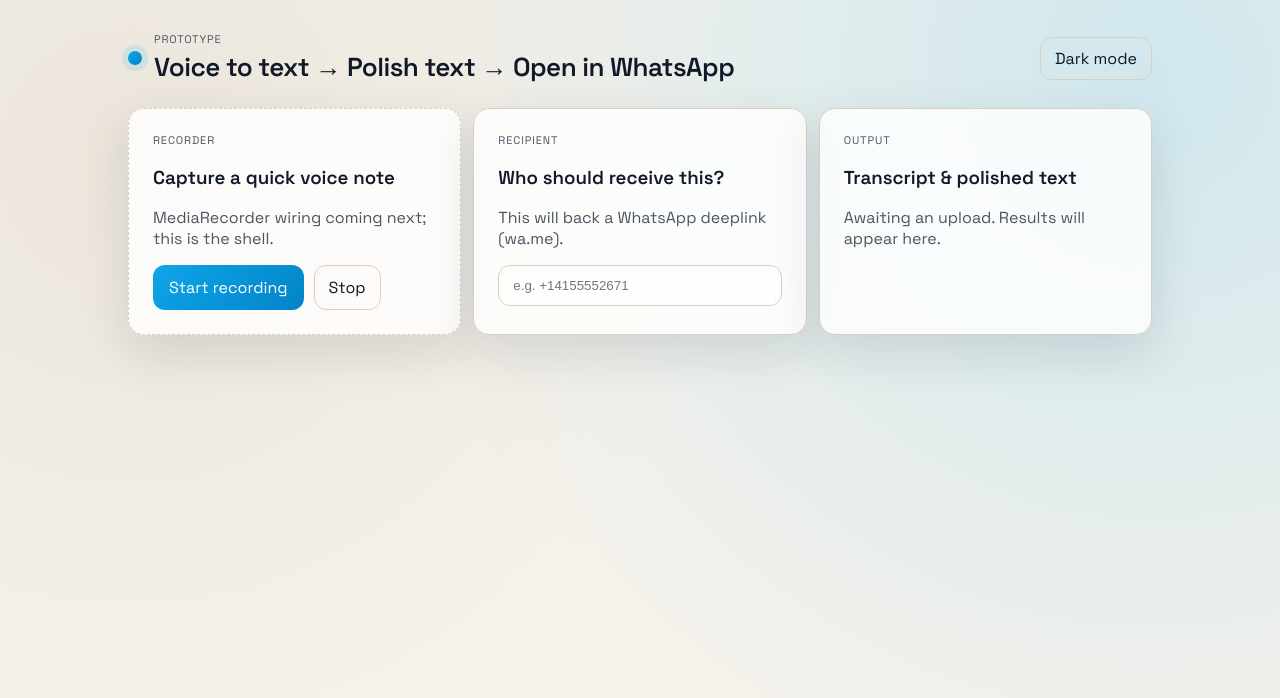
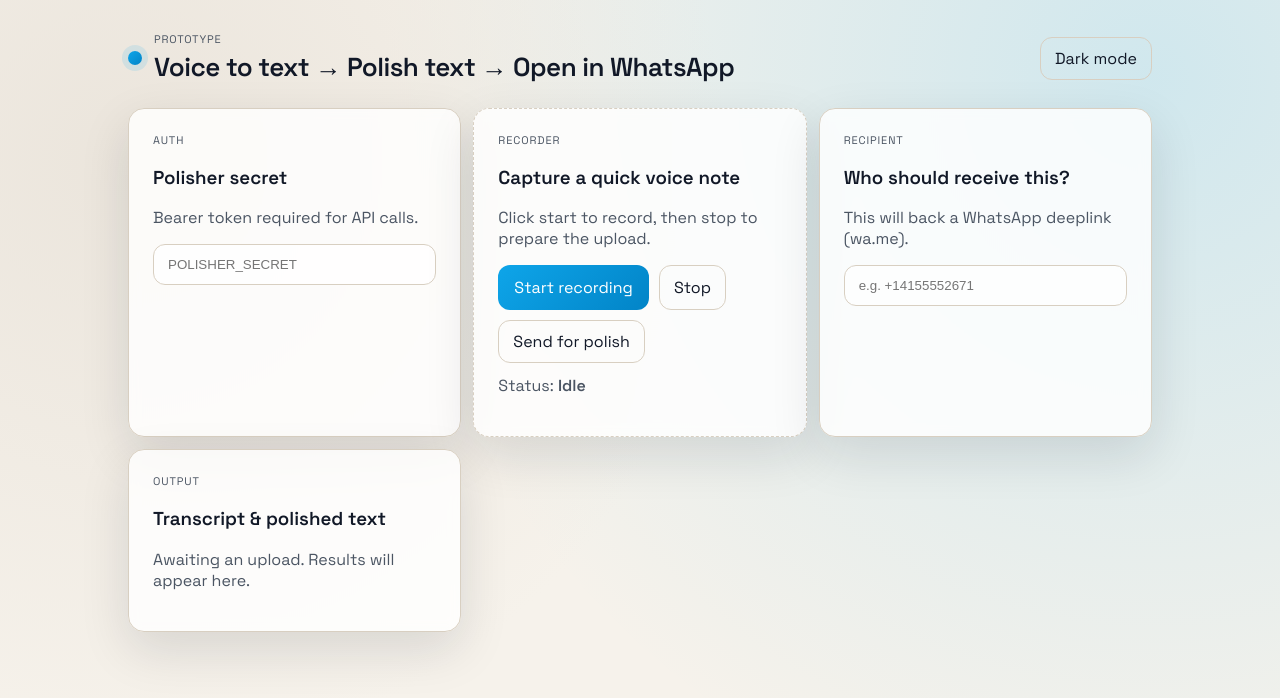
Before and after one commit to GearoidSugrue/voice-to-whatsapp, a Vue app in the folder web/: page / in a window 1280 px wide. Shown: the top 698 px of the page. Built offline with nearby package versions, Linux system fonts and the light colour scheme; no server answers.

Commit message:
Add recording and whatsapp logic and do some basic wiring up

```diff
--- a/web/src/App.vue
+++ b/web/src/App.vue
@@ -1,15 +1,47 @@
 <script setup lang="ts">
-import { ref } from 'vue'
+import { computed, ref } from 'vue'
 import RecorderPanel from './components/RecorderPanel.vue'
 import RecipientChooser from './components/RecipientChooser.vue'
 import OutputPanels from './components/OutputPanels.vue'
 import type { RecorderState, TranscriptResult } from './types'
 import { useTheme } from './composables/useTheme'
+import { useRecorder } from './composables/useRecorder'
+import { useRecipient } from './composables/useRecipient'
+import { polishAudio } from './lib/apiClient'
 
 const { theme, toggleTheme } = useTheme()
-const recorderState = ref<RecorderState>('idle')
-const recipient = ref('')
+const { state: recorderState, audioBlob, error: recorderError, startRecording, stopRecording } =
+  useRecorder()
+const { recipient } = useRecipient()
 const lastResult = ref<TranscriptResult>()
+const authToken = ref('')
+const isSubmitting = ref(false)
+const apiError = ref<string | null>(null)
+
+const canSubmit = computed(
+  () =>
+    !!audioBlob.value &&
+    !!authToken.value.trim() &&
+    recorderState.value !== 'recording' &&
+    !isSubmitting.value,
+)
+
+const submitAudio = async () => {
+  if (!audioBlob.value || !authToken.value) return
+  apiError.value = null
+  isSubmitting.value = true
+  recorderState.value = 'processing' as RecorderState
+  try {
+    const file = new File([audioBlob.value], 'audio.webm', { type: audioBlob.value.type })
+    const data = await polishAudio({ authToken: authToken.value, audio: file })
+    lastResult.value = data
+  } catch (err) {
+    apiError.value = err instanceof Error ? err.message : 'Failed to send audio'
+  } finally {
+    isSubmitting.value = false
+    recorderState.value = 'idle'
+  }
+}
 </script>
 
 <template>
@@ -28,9 +60,29 @@ const lastResult = ref<TranscriptResult>()
     </header>
 
     <main class="content grid">
-      <RecorderPanel :state="recorderState" />
+      <section class="panel auth">
+        <p class="eyebrow">Auth</p>
+        <h3>Polisher secret</h3>
+        <p class="muted">Bearer token required for API calls.</p>
+        <input v-model="authToken" type="password" name="auth" placeholder="POLISHER_SECRET" />
+      </section>
+
+      <RecorderPanel
+        :state="recorderState"
+        :can-submit="canSubmit"
+        :is-submitting="isSubmitting"
+        :error="recorderError"
+        @start="startRecording"
+        @stop="stopRecording"
+        @submit="submitAudio"
+      />
       <RecipientChooser v-model="recipient" />
-      <OutputPanels :result="lastResult" />
+      <OutputPanels :result="lastResult" :recipient="recipient" />
+
+      <div v-if="apiError" class="panel alert">
+        <p class="eyebrow">Error</p>
+        <p>{{ apiError }}</p>
+      </div>
     </main>
   </div>
 </template>
--- a/web/src/components/OutputPanels.vue
+++ b/web/src/components/OutputPanels.vue
@@ -1,9 +1,18 @@
 <script setup lang="ts">
+import { computed } from 'vue'
 import type { TranscriptResult } from '../types'
 
-defineProps<{
+const props = defineProps<{
   result?: TranscriptResult
+  recipient: string
 }>()
+
+const whatsappLink = computed(() => {
+  if (!props.result || !props.recipient) return ''
+  const encoded = encodeURIComponent(props.result.polished)
+  const number = props.recipient.replace(/\s+/g, '')
+  return `https://wa.me/${number}?text=${encoded}`
+})
 </script>
 
 <template>
@@ -19,6 +28,9 @@ defineProps<{
         <p class="label">Polished</p>
         <p>{{ result.polished }}</p>
       </div>
+      <a v-if="whatsappLink" class="cta" :href="whatsappLink" target="_blank" rel="noreferrer">
+        Open in WhatsApp
+      </a>
     </div>
     <p v-else class="muted">Awaiting an upload. Results will appear here.</p>
   </section>
@@ -48,4 +60,19 @@ defineProps<{
 .muted {
   color: var(--muted);
 }
+
+.cta {
+  margin-top: 6px;
+  display: inline-flex;
+  align-items: center;
+  gap: 8px;
+  padding: 10px 14px;
+  border-radius: 12px;
+  background: linear-gradient(135deg, var(--accent), var(--accent-strong));
+  color: #fff;
+  text-decoration: none;
+  font-weight: 600;
+  width: fit-content;
+  box-shadow: 0 12px 30px rgba(0, 0, 0, 0.12);
+}
 </style>
--- a/web/src/components/RecorderPanel.vue
+++ b/web/src/components/RecorderPanel.vue
@@ -1,26 +1,61 @@
 <script setup lang="ts">
+import { computed } from 'vue'
 import type { RecorderState } from '../types'
 
-defineProps<{
+const props = defineProps<{
   state: RecorderState
+  canSubmit: boolean
+  isSubmitting: boolean
+  error?: string | null
 }>()
+
+const emit = defineEmits<{
+  (e: 'start'): void
+  (e: 'stop'): void
+  (e: 'submit'): void
+}>()
+
+const stateLabel = computed(() => {
+  switch (props.state) {
+    case 'recording':
+      return 'Recording'
+    case 'processing':
+      return 'Processing'
+    default:
+      return 'Idle'
+  }
+})
 </script>
 
 <template>
-  <section class="panel">
+  <section class="panel recorder">
     <p class="eyebrow">Recorder</p>
     <h3>Capture a quick voice note</h3>
-    <p class="muted">MediaRecorder wiring coming next; this is the shell.</p>
+    <p class="muted">Click start to record, then stop to prepare the upload.</p>
+
+    <div v-if="error" class="alert">{{ error }}</div>
 
     <div class="controls">
-      <button class="primary" type="button" :disabled="state !== 'idle'">Start recording</button>
-      <button class="ghost" type="button" :disabled="state !== 'recording'">Stop</button>
+      <button class="primary" type="button" :disabled="state !== 'idle'" @click="emit('start')">
+        {{ state === 'recording' ? 'Recording...' : 'Start recording' }}
+      </button>
+      <button class="ghost" type="button" :disabled="state !== 'recording'" @click="emit('stop')">
+        Stop
+      </button>
+      <button class="ghost" type="button" :disabled="!canSubmit || isSubmitting" @click="emit('submit')">
+        {{ isSubmitting ? 'Sending...' : 'Send for polish' }}
+      </button>
     </div>
+
+    <p class="status">
+      Status:
+      <strong>{{ stateLabel }}</strong>
+    </p>
   </section>
 </template>
 
 <style scoped>
-.panel {
+.recorder {
   border: 1px dashed var(--border);
 }
 
@@ -28,6 +63,7 @@ defineProps<{
   margin-top: 16px;
   display: flex;
   gap: 10px;
+  flex-wrap: wrap;
 }
 
 .primary {
@@ -48,4 +84,18 @@ defineProps<{
 .muted {
   color: var(--muted);
 }
+
+.status {
+  margin-top: 12px;
+  color: var(--muted);
+}
+
+.alert {
+  margin: 12px 0;
+  padding: 10px 12px;
+  border-radius: 10px;
+  background: rgba(239, 68, 68, 0.12);
+  color: #dc2626;
+  border: 1px solid rgba(220, 38, 38, 0.25);
+}
 </style>
--- /dev/null
+++ b/web/src/composables/useRecipient.ts
@@ -0,0 +1,34 @@
+import { onMounted, ref, watch } from 'vue'
+
+const STORAGE_KEY = 'favRecipient'
+
+export function useRecipient() {
+  const recipient = ref('')
+
+  onMounted(() => {
+    try {
+      const stored = localStorage.getItem(STORAGE_KEY)
+      if (stored) recipient.value = stored
+    } catch (_) {
+      /* ignore storage errors */
+    }
+  })
+
+  watch(
+    recipient,
+    (val) => {
+      try {
+        if (!val) {
+          localStorage.removeItem(STORAGE_KEY)
+        } else {
+          localStorage.setItem(STORAGE_KEY, val)
+        }
+      } catch (_) {
+        /* ignore storage errors */
+      }
+    },
+    { flush: 'post' },
+  )
+
+  return { recipient }
+}
--- /dev/null
+++ b/web/src/composables/useRecorder.ts
@@ -0,0 +1,74 @@
+import { onBeforeUnmount, ref } from 'vue'
+import type { RecorderState } from '../types'
+
+export function useRecorder() {
+  const state = ref<RecorderState>('idle')
+  const audioBlob = ref<Blob | null>(null)
+  const error = ref<string | null>(null)
+
+  let mediaRecorder: MediaRecorder | null = null
+  let chunks: BlobPart[] = []
+  let stream: MediaStream | null = null
+
+  const reset = () => {
+    audioBlob.value = null
+    error.value = null
+    chunks = []
+  }
+
+  const startRecording = async () => {
+    if (!navigator.mediaDevices?.getUserMedia) {
+      error.value = 'Audio recording is not supported in this browser.'
+      return
+    }
+    error.value = null
+    reset()
+    try {
+      stream = await navigator.mediaDevices.getUserMedia({ audio: true })
+      mediaRecorder = new MediaRecorder(stream)
+      mediaRecorder.ondataavailable = (event) => {
+        if (event.data.size > 0) {
+          chunks.push(event.data)
+        }
+      }
+      mediaRecorder.onstop = () => {
+        audioBlob.value = new Blob(chunks, { type: mediaRecorder?.mimeType || 'audio/webm' })
+        chunks = []
+        state.value = 'idle'
+        stopStream()
+      }
+      mediaRecorder.start()
+      state.value = 'recording'
+    } catch (err) {
+      error.value = err instanceof Error ? err.message : 'Failed to access microphone.'
+      stopStream()
+    }
+  }
+
+  const stopRecording = () => {
+    if (state.value !== 'recording') return
+    state.value = 'processing'
+    mediaRecorder?.stop()
+  }
+
+  const stopStream = () => {
+    if (stream) {
+      stream.getTracks().forEach((t) => t.stop())
+      stream = null
+    }
+  }
+
+  onBeforeUnmount(() => {
+    stopRecording()
+    stopStream()
+  })
+
+  return {
+    state,
+    audioBlob,
+    error,
+    startRecording,
+    stopRecording,
+    reset,
+  }
+}
--- a/web/src/styles/theme.css
+++ b/web/src/styles/theme.css
@@ -134,6 +134,30 @@ button {
   gap: 12px;
 }
 
+.muted {
+  color: var(--muted);
+}
+
+.alert {
+  border: 1px solid rgba(220, 38, 38, 0.4);
+  background: rgba(239, 68, 68, 0.08);
+  color: #dc2626;
+}
+
+.auth input {
+  width: 100%;
+  padding: 12px 14px;
+  border-radius: 12px;
+  border: 1px solid var(--border);
+  background: rgba(255, 255, 255, 0.7);
+  color: var(--text);
+}
+
+.auth input:focus {
+  outline: 2px solid var(--accent);
+  border-color: var(--accent);
+}
+
 @media (max-width: 900px) {
   .content {
     grid-template-columns: 1fr;
```
Also changed, not shown: 1 other file (tests, documents, lock files or other folders).
